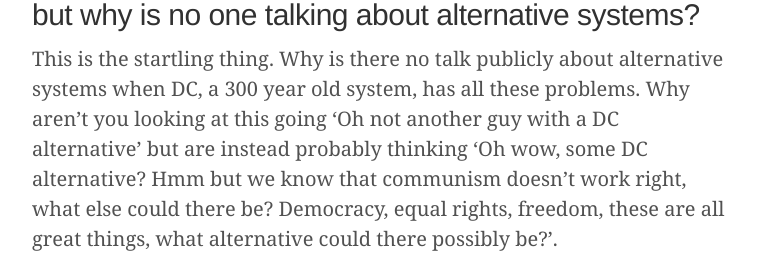
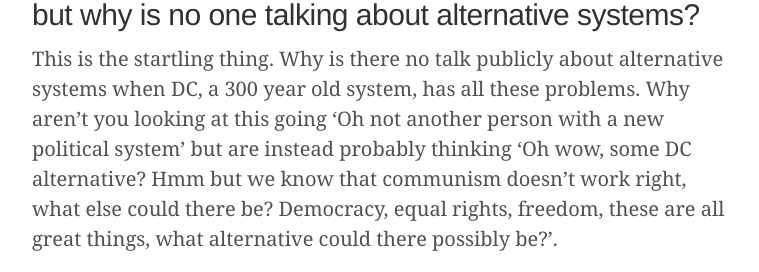
Before and after one commit to open-socialism/open-socialism-site, a Jekyll site: the page built from why-create-a-new-system.md, in a window 1280 px wide. Shown: the part 1681-1953 px from the top of the page, without its empty margins (258-1017 px from the left). Built offline with Jekyll 4.4.1, drawn with Linux system fonts in a browser that asks for light colours.

Commit message:
tweak why

```diff
--- a/why-create-a-new-system.md
+++ b/why-create-a-new-system.md
@@ -28,7 +28,7 @@ In short DC has had some good years but at the moment it is very inequitable and
 
 ## Even the president of the USA recognizes the issues, but why is no one talking about alternative systems?
 
-This is the startling thing. Why is there no talk publicly about alternative systems when DC, a 300 year old system, has all these problems. Why aren't you looking at this going 'Oh not another guy with a DC alternative' but are instead probably thinking 'Oh wow, some DC alternative? Hmm but we know that communism doesn't work right, what else could there be? Democracy, equal rights, freedom, these are all great things, what alternative could there possibly be?'.
+This is the startling thing. Why is there no talk publicly about alternative systems when DC, a 300 year old system, has all these problems. Why aren't you looking at this going 'Oh not another person with a new political system' but are instead probably thinking 'Oh wow, some DC alternative? Hmm but we know that communism doesn't work right, what else could there be? Democracy, equal rights, freedom, these are all great things, what alternative could there possibly be?'.
 
 <blockquote>
 A map of the world that does not include Utopia is not worth even glancing at, for it leaves out the one country at which Humanity is always landing. And when Humanity lands there, it looks out, and, seeing a better country, sets sail. Progress is the realization of Utopias. <cite>Oscar Wilde</cite>
```
